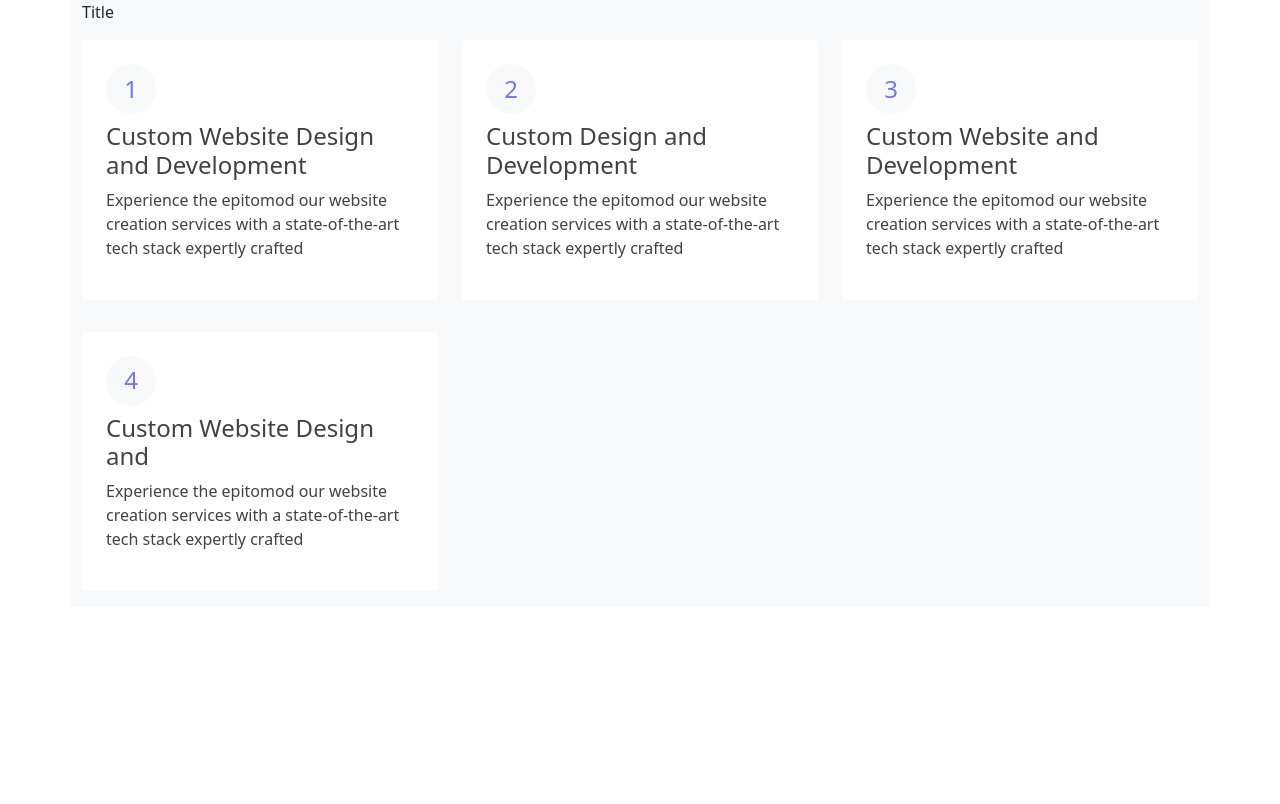
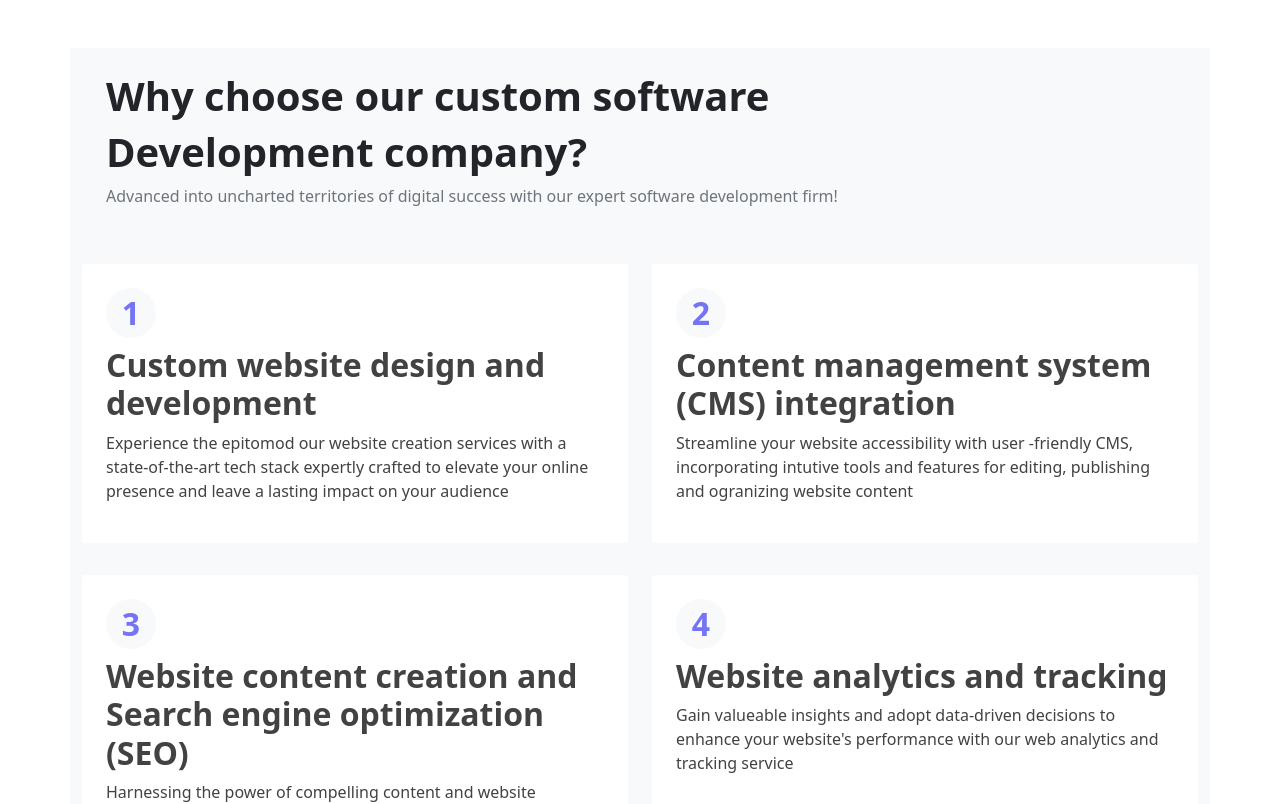
Before and after one commit to srestamalla/nextcomponentcard, a Next.js app: page / in a window 1280 px wide. Shown: the top 804 px of the page. Built offline with nearby package versions, Linux system fonts and the light colour scheme.

Commit message:
creted a section

```diff
--- a/components/Card.js
+++ b/components/Card.js
@@ -1,9 +1,9 @@
 const Card = ({ id, title, para }) => {
   return (
     <>
-      <div className="bg-white p-4" style={{ borderRadius: "2px" }}>
+      <div className="bg-white p-4" style={{ borderRadius: "3px" }}>
         <div
-          className="bg-light justify-content-center d-flex align-items-center h4 "
+          className="bg-light justify-content-center d-flex align-items-center h2 fw-bold "
           style={{
             borderRadius: "50%",
             height: "50px",
@@ -13,7 +13,9 @@ const Card = ({ id, title, para }) => {
         >
           {id}
         </div>
-        <h4 style={{ color: "#424242" }}>{title}</h4>
+        <h2 className="fw-bold" style={{ color: "#424242" }}>
+          {title}
+        </h2>
         <p style={{ color: "#424242" }}>{para}</p>
       </div>
     </>
--- a/components/Section.js
+++ b/components/Section.js
@@ -4,45 +4,66 @@ import Card from ".//Card";
 import Title from ".//Title";
 
 const Section = () => {
-  const data = [
+  const cardData = [
     {
       id: 1,
-      title: "Custom Website Design and Development",
-      para: "Experience the epitomod our website creation services with a state-of-the-art tech stack expertly crafted",
+      title: "Custom website design and development",
+      para: "Experience the epitomod our website creation services with a state-of-the-art tech stack expertly crafted to elevate your online presence and leave a lasting impact on your audience",
     },
     {
       id: 2,
-      title: "Custom  Design and Development",
-      para: "Experience the epitomod our website creation services with a state-of-the-art tech stack expertly crafted",
+      title: "Content management system (CMS) integration",
+      para: "Streamline your website accessibility with user -friendly CMS, incorporating intutive tools and features for editing, publishing and ogranizing website content",
     },
     {
       id: 3,
-      title: "Custom Website  and Development",
-      para: "Experience the epitomod our website creation services with a state-of-the-art tech stack expertly crafted",
+      title: "Website content creation and Search engine optimization (SEO)",
+      para: "Harnessing the power of compelling content and website optimization strategieg to drive a deluge of organic traffic",
     },
     {
       id: 4,
-      title: "Custom Website Design and ",
-      para: "Experience the epitomod our website creation services with a state-of-the-art tech stack expertly crafted",
+      title: "Website analytics and tracking",
+      para: "Gain valueable insights and adopt data-driven decisions to enhance your website's performance with our web analytics and tracking service",
+    },
+    {
+      id: 5,
+      title: "Website hosting and maintenance",
+      para: "Ensure your website's smooth operation and longevity woth our website design and hosting service including regular maintainance down the line. This includes regular updates and backups whit website testing and quality assurance ofr website security.",
+    },
+  ];
+  const titleData = [
+    {
+      id: 1,
+      title: "Why choose our custom software",
+      secondaryTitle: "Development company?",
+      paragraph:
+        "Advanced into uncharted territories of digital success with our expert software development firm!",
     },
   ];
 
   return (
     <>
       <Container className="bg-light">
-        <Row>
-          <Title />
+        <Row className="mt-5 p-4">
+          {titleData?.map((title, key) => (
+            <Title
+              key={titleData.id}
+              title={title.title}
+              secondaryTitle={title.secondaryTitle}
+              paragraph={title.paragraph}
+            />
+          ))}
         </Row>
         <Row>
-          {data?.map((item, key) => (
+          {cardData?.map((item, key) => (
             <Col
               className="mt-3 mb-3 h-100"
               xs={12}
-              sm={6}
-              md={6}
-              lg={4}
-              xl={4}
-              key={data.id}
+              sm={12}
+              md={12}
+              lg={6}
+              xl={6}
+              key={cardData.id}
             >
               <Card id={item.id} para={item.para} title={item.title} />
             </Col>
--- a/components/Title.js
+++ b/components/Title.js
@@ -1,7 +1,15 @@
 import React from "react";
 
-const Title = () => {
-  return <div>Title</div>;
+const Title = ({ title, secondaryTitle, paragraph }) => {
+  return (
+    <>
+      <div>
+        <h1 className="fw-bold">{title}</h1>
+        <h1 className="fw-bold">{secondaryTitle}</h1>
+        <p className="text-muted">{paragraph}</p>
+      </div>
+    </>
+  );
 };
 
 export default Title;
```
